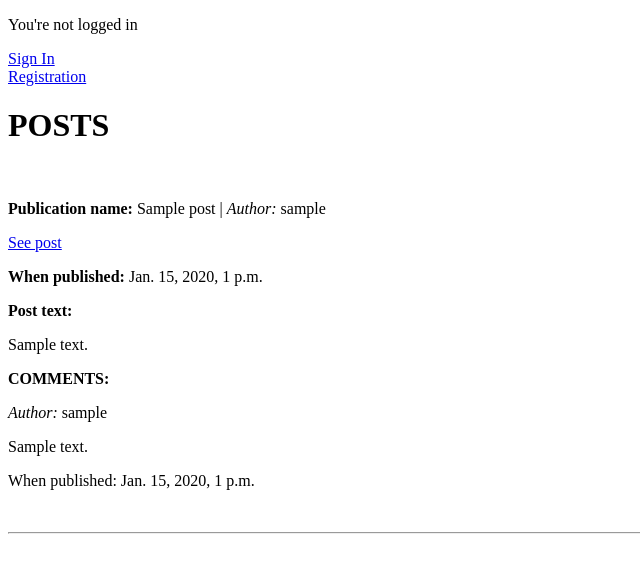
After one commit to juicejandy/djangoBlog, a Django app: page /posts_page/ in a window 1280 px wide. The commit adds this page. Shown: the top 573 px of the page, without its empty margins (0-640 px from the left). Run offline with Django 4.2, Linux system fonts and the light colour scheme; tables that the repository leaves empty hold one stand-in row (values such as "Sample post").

Commit message:
fix: recreate blog_posts and correct import problem

```diff
--- a/blog/blog/urls.py
+++ b/blog/blog/urls.py
@@ -4,5 +4,6 @@ from django.urls import path, include
 
 urlpatterns = [
     path('admin/', admin.site.urls),
+    path('', include('blog_posts.urls')),
     path('', include('blog_auth.urls')),
 ]
--- a/blog/blog_auth/templates/blog_auth/login_page.html
+++ b/blog/blog_auth/templates/blog_auth/login_page.html
@@ -3,6 +3,9 @@
 {% block title %} Log In! {% endblock %}
 
 {% block content %}
+    {% for comment in a %}
+    {{ comment }}
+    {% endfor %}
     <form method="post">
         {% csrf_token %}
         {{ error }}
--- /dev/null
+++ b/blog/blog_posts/templates/blog_posts/posts.html
@@ -0,0 +1,33 @@
+{% extends 'base.html' %}
+
+{% block title %} Blog! {% endblock %}
+
+{% block content %}
+    {% if user.is_authenticated %}
+        <p>Hello {{ user.username }}</p>
+        <a href="{% url 'blog_auth:logout_page' %}">Log Out</a>
+    {% else %}
+        <p>You're not logged in</p>
+        <a href="{% url 'blog_auth:login_page' %}">Sign In</a> <br>
+        <a href="{% url 'blog_auth:registration_page' %}">Registration</a>
+    {% endif %}
+    <h1> POSTS </h1>
+    {% for post in posts  %}
+        <br>
+        <p><b>Publication name: </b> {{ post.title }} | <i>Author: </i> {{ post.profile }}</p>
+        <a href="{% url 'blog_posts:single_post' post.pk %}">See post</a>
+        <p><b>When published: </b>{{ post.pub_date }}</p>
+        <p><b>Post text:</b></p>
+        <p>{{ post.content }}</p>
+        <p><b>COMMENTS:</b></p>
+        {% for comment in post.comment_set.all %}
+            <p><i>Author: </i>{{ comment.user }}</p>
+            <p>{{ comment }}</p>
+            <p> When published: {{ comment.pub_date}}</p>
+            <br>
+            {% empty %}
+            <p><i>It's not comments yet</i></p>
+        {% endfor %}
+        <hr>
+    {% endfor %}
+{% endblock %}
--- a/blog/blog_posts/urls.py
+++ b/blog/blog_posts/urls.py
@@ -0,0 +1,10 @@
+from django.urls import path
+from . import views
+
+app_name = 'blog_posts'
+
+urlpatterns = [
+    path('', views.home_page, name='home_page'),
+    path('posts_page/', views.posts_page, name='posts_page'),
+    path('post/<int:pk>', views.single_post, name='single_post'),
+]
--- a/blog/blog_posts/views.py
+++ b/blog/blog_posts/views.py
@@ -1,3 +1,19 @@
 from django.shortcuts import render
+from django.http import HttpResponse
+from .models import *
 
-# Create your views here.
+
+def home_page(request):
+    return render(request, 'blog_posts/home_page.html')
+
+
+def posts_page(request):
+    profiles = Profile.objects.all()
+    posts = Post.objects.all()
+
+    return render(request, 'blog_posts/posts.html', {'profiles': profiles, 'posts': posts})
+
+
+def single_post(request, pk):
+    post = Post.objects.get(pk=pk)
+    return render(request, 'blog_posts/single_post.html', {'post': post})
```
Also changed, not shown: blog/blog_auth/views.py (+6 -4 lines), blog/blog_posts/templates/blog_posts/home_page.html (added, +8 -0 lines), blog/blog_posts/templates/blog_posts/single_post.html (added, +20 -0 lines), blog/blog_posts/admin.py (line endings or trailing spaces).
